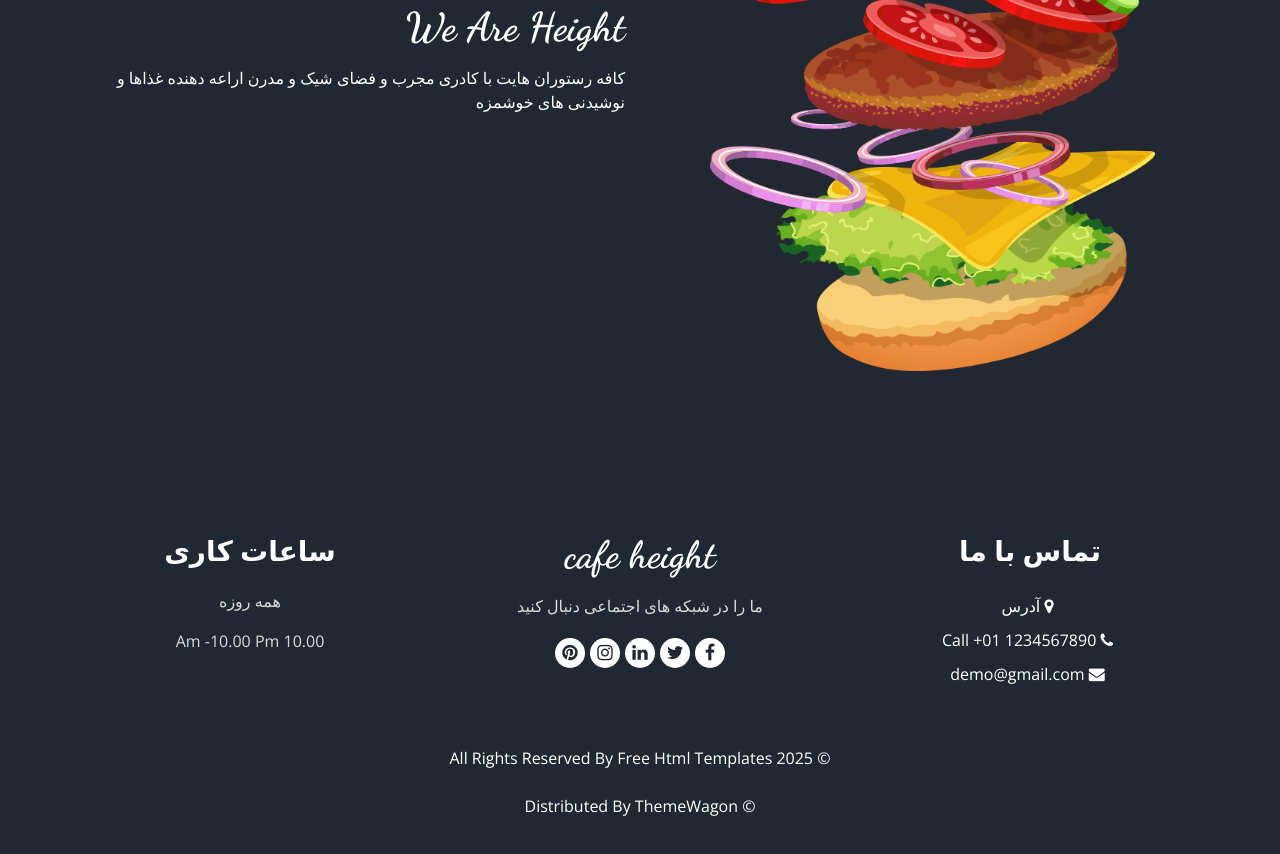
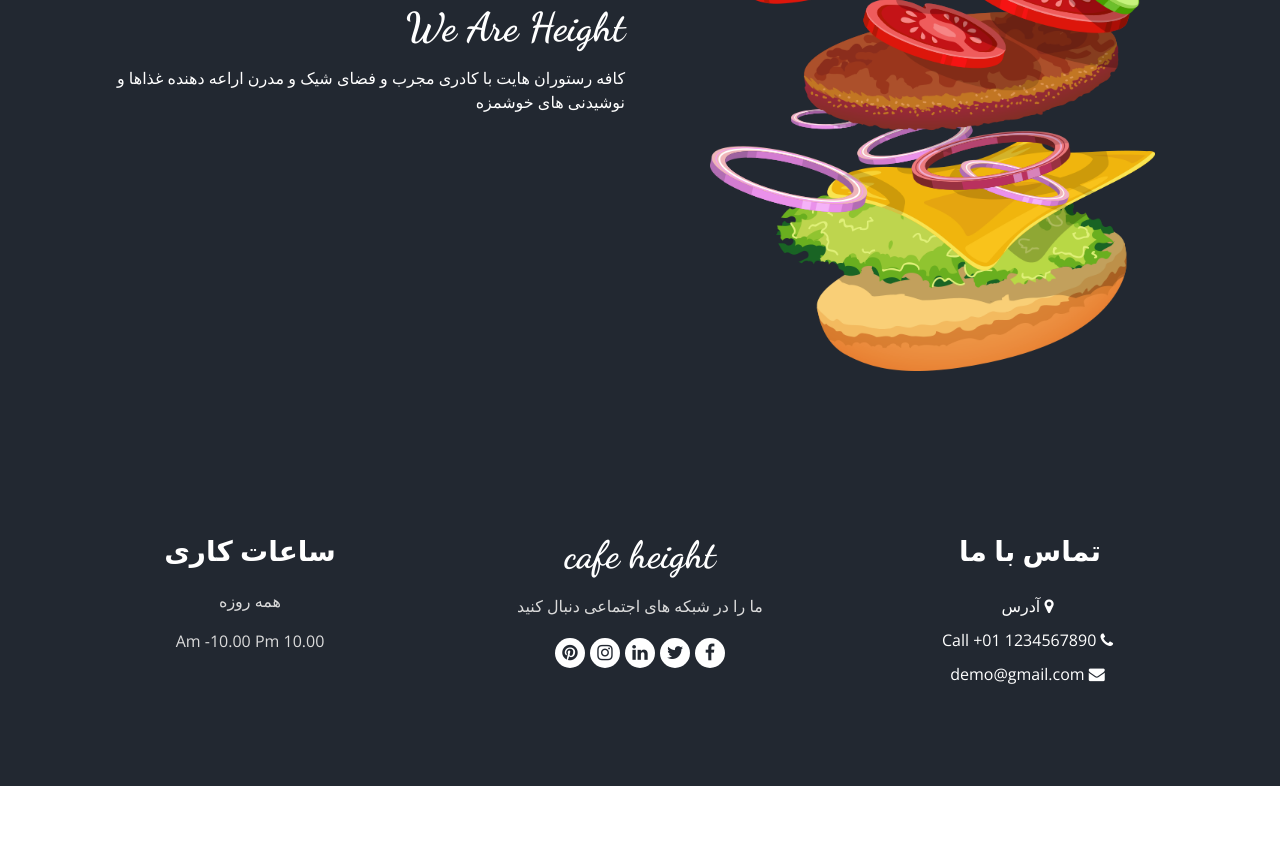
Before and after one commit to amirabk82/height, a plain HTML site: page index.html in a window 1280 px wide. Shown: the part 3086-3940 px from the top of the page. After the commit the page ends 3872 px from the top, so only its background shows below. Drawn offline with nearby package versions, Linux system fonts and the light colour scheme; some packages are replaced by stand-ins of ours.

Commit message:
Add files via upload

```diff
--- a/index.html
+++ b/index.html
@@ -467,10 +467,7 @@
       </div>
       <div class="footer-info">
         <p>
-          &copy; <span id="displayYear"></span> All Rights Reserved By
-          <a href="https://html.design/">Free Html Templates</a><br><br>
-          &copy; <span id="displayYear"></span> Distributed By
-          <a href="https://themewagon.com/" target="_blank">ThemeWagon</a>
+          <span id="displayYear"></span>
         </p>
       </div>
     </div>
--- a/js/custom.js
+++ b/js/custom.js
@@ -2,7 +2,7 @@
 function getYear() {
     var currentDate = new Date();
     var currentYear = currentDate.getFullYear();
-    document.querySelector("#displayYear").innerHTML = currentYear;
+    document.querySelector("#displayYear").innerHTML = "";
 }
 
 getYear();
```
Also changed, not shown: menu.html (+5 -0 lines).
